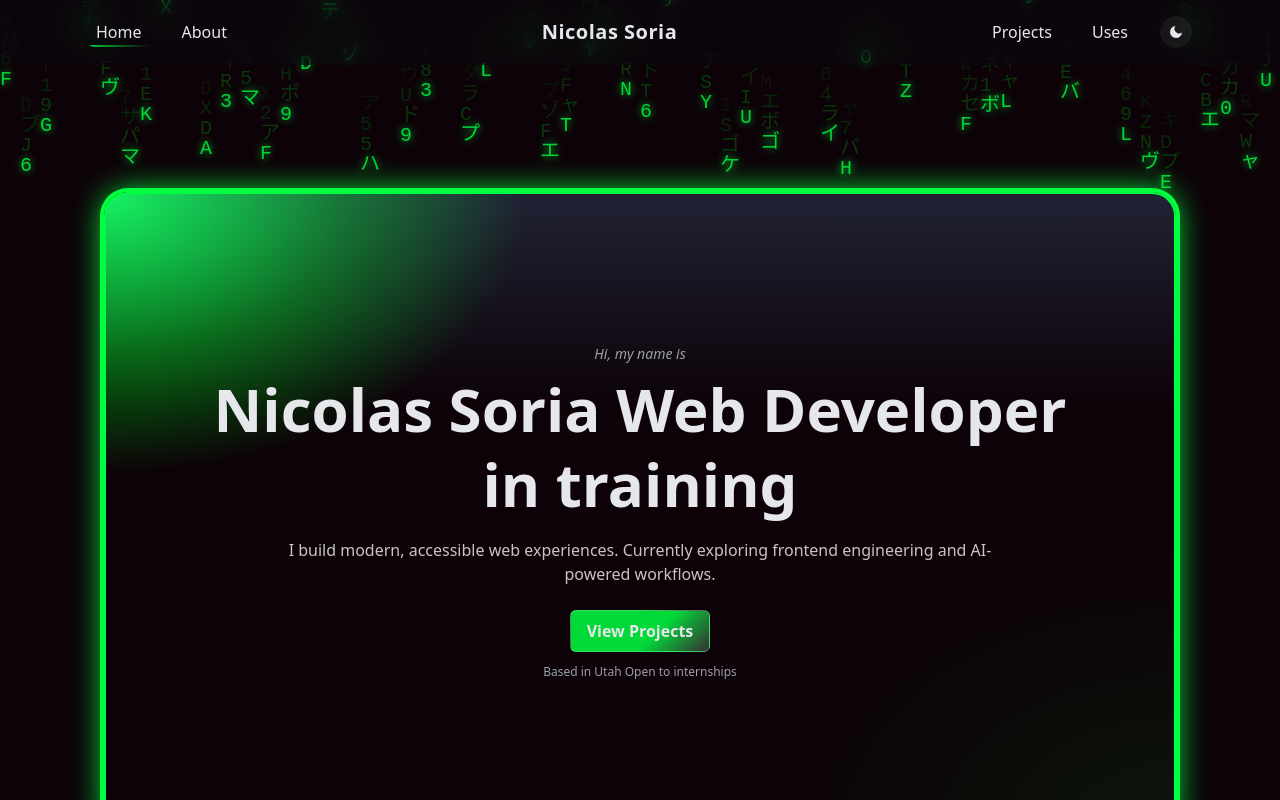
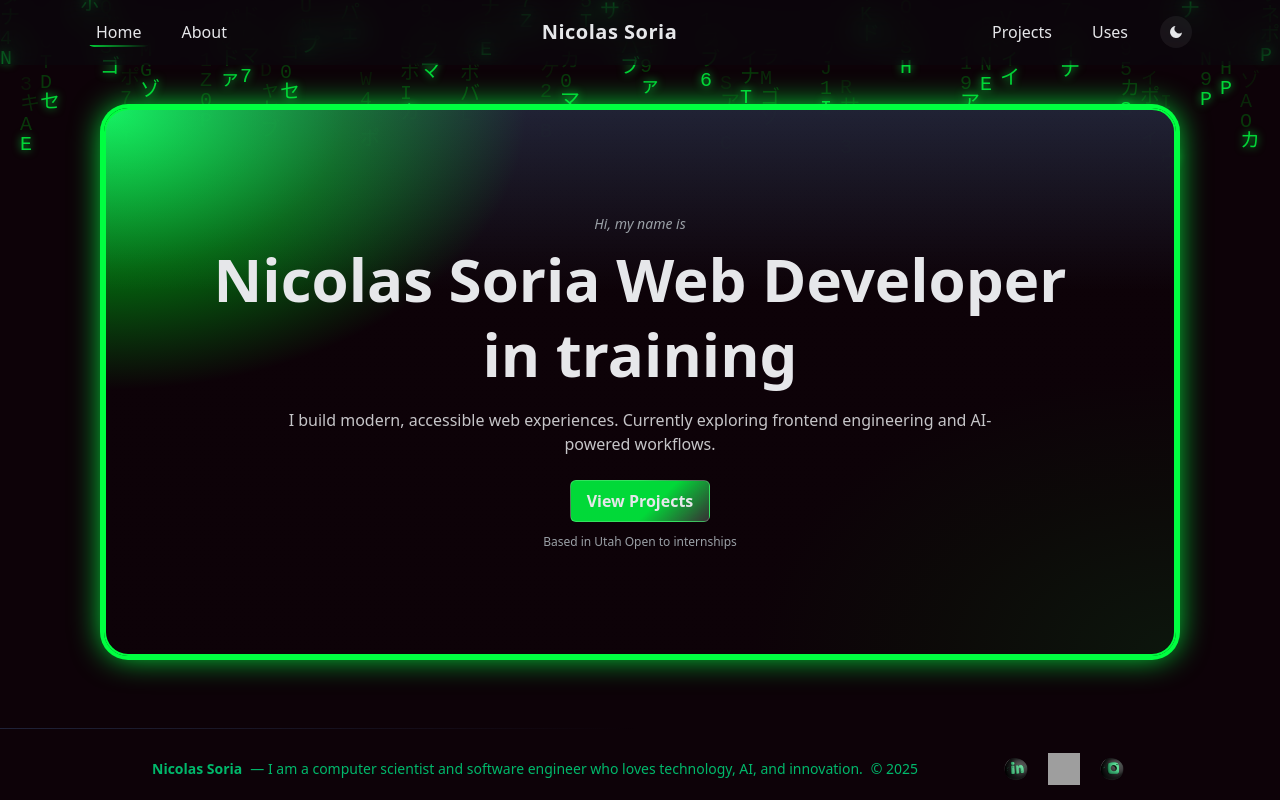
Before and after one commit to Nicocoder1/css220-portfolio, a Next.js app: page / in a window 1280 px wide. Shown: the top 800 px of the page. Built offline with nearby package versions, Linux system fonts and the light colour scheme; grey boxes are pictures that could not be loaded.

Commit message:
hersection spacing

```diff
--- a/app/components/HeroSection.tsx
+++ b/app/components/HeroSection.tsx
@@ -4,15 +4,16 @@ import { motion } from "framer-motion";
 
 export default function HeroSection() {
   return (
-    <section className="w-full full-dvh flex items-center justify-center px-4 mt-2 sm:mt-4 md:mt-6 lg:mt-8">
+    <section className="w-full flex justify-center px-4 mt-19 mb-2">
       <motion.div
         initial={{ opacity: 0, y: 32 }}
         animate={{ opacity: 1, y: 0 }}
         transition={{ duration: 0.7, ease: "easeOut" }}
-        className="relative rounded-3xl border-2 border-[#00FF41] bg-[radial-gradient(600px_400px_at_0%_0%,#00FF41_0%,rgba(0,143,17,0.7)_40%,rgba(13,2,8,0.92)_70%),radial-gradient(600px_400px_at_100%_100%,#00FF41_0%,rgba(0,143,17,0.7)_40%,rgba(13,2,8,0.92)_70%)] backdrop-blur-md shadow-[0_0_32px_#00FF41,0_0_0_4px_#00FF41] flex items-center justify-center w-full max-w-[1200px] min-h-[60dvh] sm:min-h-[70dvh] md:min-h-[75dvh] lg:min-h-[80dvh] p-4 sm:p-6 overflow-hidden"
+        className="relative rounded-3xl border-2 border-[#00FF41] bg-[radial-gradient(600px_400px_at_0%_0%,#00FF41_0%,rgba(0,143,17,0.7)_40%,rgba(13,2,8,0.92)_70%),radial-gradient(600px_400px_at_100%_100%,#00FF41_0%,rgba(0,143,17,0.7)_40%,rgba(13,2,8,0.92)_70%)] backdrop-blur-md shadow-[0_0_32px_#00FF41,0_0_0_4px_#00FF41] w-full max-w-[1200px] min-h-[30dvh] p-4 sm:p-6 overflow-hidden"
+        style={{ minHeight: "240px" }}
       >
         <div className="absolute top-0 left-0 w-full h-1/3 pointer-events-none z-0" style={{background: "linear-gradient(180deg,rgba(120,180,255,0.18) 0%,rgba(255,255,255,0) 100%)"}}></div>
-        <div className="relative z-10 w-full h-full flex flex-col items-center justify-center p-6 sm:p-12 lg:p-20 text-center">
+  <div className="relative z-10 w-full flex flex-col items-center p-6 sm:p-12 lg:p-20 text-center">
           <p className="text-xs sm:text-sm text-[var(--muted)] mb-2 italic font-light">Hi, my name is</p>
           <h1 className="text-5xl sm:text-6xl font-black leading-tight text-[var(--fg)] dark:text-[var(--fg)]">
             Nicolas Soria  Web Developer in training
--- a/app/page.tsx
+++ b/app/page.tsx
@@ -7,11 +7,9 @@ import Link from "next/link";
 export default function Home(): ReactElement {
   return (
     <main className="scroll-smooth">
-      <div className="max-w-6xl mx-auto px-4 sm:px-6 py-20">
+      <div className="max-w-6xl mx-auto px-4 sm:px-6 py-8">
         <AnimatedSection id="home" aria-label="Home">
           <HeroSection />
-
-          {/* Removed extra View My Projects button outside hero box */}
         </AnimatedSection>
       </div>
     </main>
```
